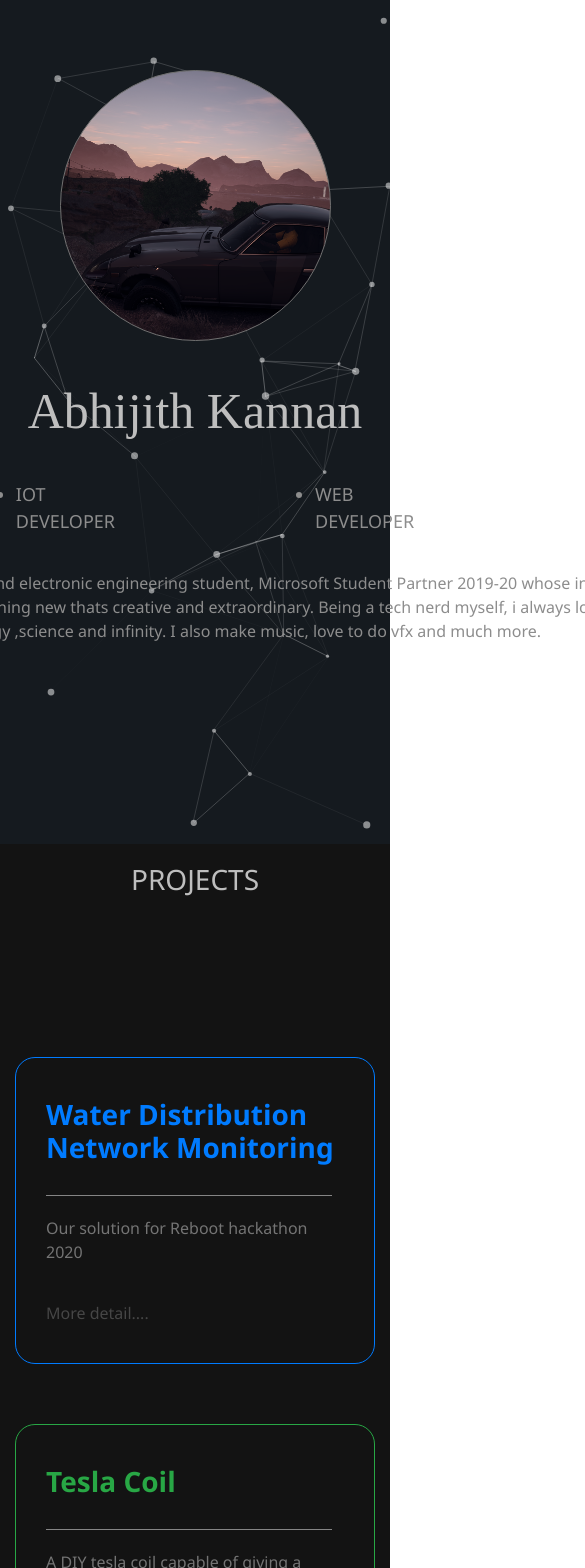
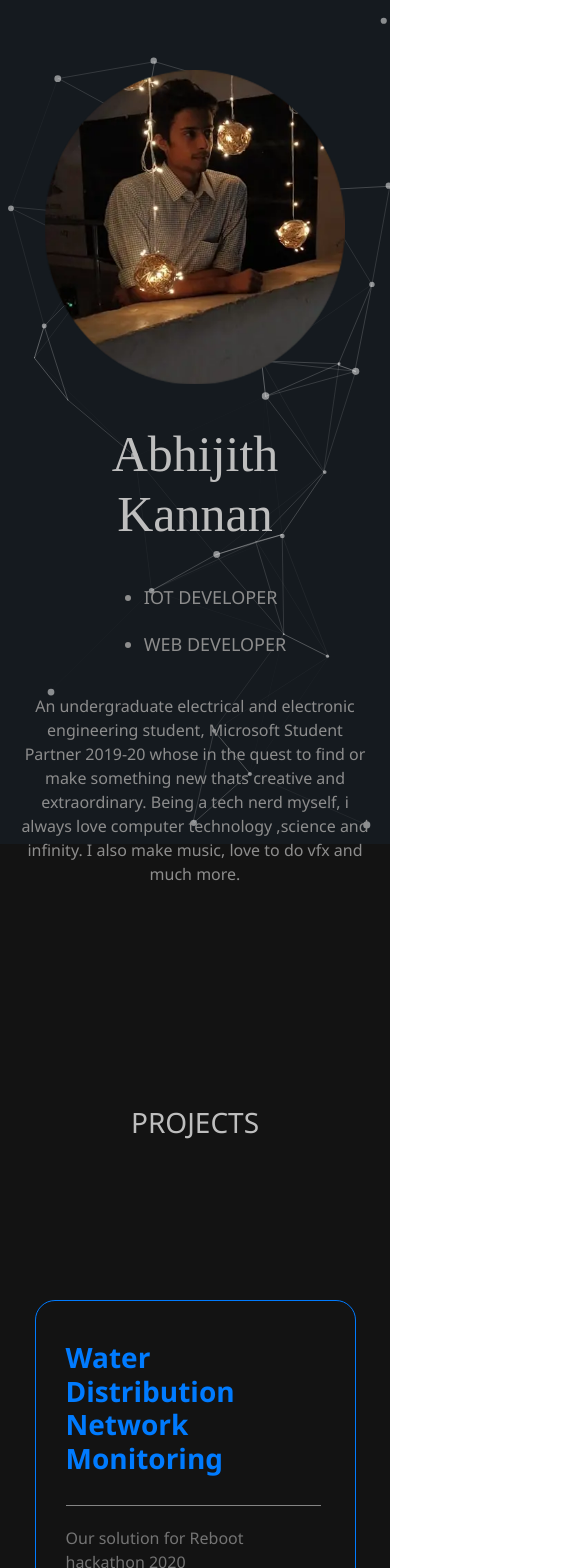
Before and after one commit to abhijith452/forgottentale.github.io, a React (Create React App) app: page / in a window 390 px wide. Shown: the top 1568 px of the page, 585 px wide, since content can reach past the window. Built offline with nearby package versions, Linux system fonts and the light colour scheme.

Commit message:
responsive

```diff
--- a/src/App.css
+++ b/src/App.css
@@ -1,6 +1,8 @@
 .wrapper2{
     background-color: #131313;
-
+    display: flex;
+    flex-direction: column;
+    justify-content: center;
 }
 *{
     font-family: 'Segoe UI';
@@ -18,3 +20,6 @@ h3{
 .intro{
     z-index: 2;
 }
+.footer{
+    color: gold;
+}
--- a/src/components/Contact.js
+++ b/src/components/Contact.js
@@ -6,15 +6,15 @@ return(
     <center><h3>CONTACT</h3></center>
 <div className="container">
 
-      <a href="#"><i class="fab fa-linkedin fa-6x"></i></a>
-      <a href="#"><i class="fab fa-facebook-square fa-6x"></i></a>
-      <a href="#"><i class="fab fa-github fa-6x"></i></a>
-      <a href="#"><i class="fab fa-instagram fa-6x"></i></a>
-      <a href="#"><i class="fab fa-twitter-square fa-6x"></i></a>
+      <a href="https://www.linkedin.com/in/forgottentale/"><i className="fab fa-linkedin fa-6x social-links"></i></a>
+      <a href="https://www.facebook.com/abhijith.kannan.98"><i className="fab fa-facebook-square fa-6x social-links"></i></a>
+      <a href="https://github.com/ForgottenTale"><i className="fab fa-github fa-6x social-links"></i></a>
+      <a href="https://www.instagram.com/the_forgotten_tale/"><i className="fab fa-instagram fa-6x social-links"></i></a>
+      <a href="https://twitter.com/abhijit77542829"><i className="fab fa-twitter-square fa-6x social-links"></i></a>
 
 
   </div>
-  <center><h6>Developed by Abhijith Kannan</h6></center>
+  <center><h6 className="footer">Developed by Abhijith Kannan</h6></center>
 </div>
 );
 }
--- a/src/components/Intro.js
+++ b/src/components/Intro.js
@@ -1,6 +1,6 @@
 import React from 'react';
 import './css/intro.css';
-import pic from './images/photo.png'
+import pic from './images/photo.webp'
 function Intro(){
     return(
         <div className="intro">
--- a/src/components/css/achievements.css
+++ b/src/components/css/achievements.css
@@ -19,3 +19,11 @@
     list-style: none;
     color: rgb(70, 70, 70);
 }
+@media only screen and (max-width: 768px){
+
+    .Achievements .col-md-6{
+        width: 90%;
+        margin-left: auto;
+        margin-right: auto;
+    }
+}
--- a/src/components/css/contact.css
+++ b/src/components/css/contact.css
@@ -16,3 +16,14 @@
 
 
 }
+@media only screen and (max-width: 768px){
+    .Contact .container{
+        display: flex;
+        flex-direction: column;
+        justify-content: center;
+        align-items: center;
+
+    }
+
+
+}
--- a/src/components/css/intro.css
+++ b/src/components/css/intro.css
@@ -6,6 +6,7 @@
     color: rgb(141, 141, 141);
     position: relative;
    z-index: 2;
+
 }
 ul{
     display: flex;
@@ -33,4 +34,31 @@ li{
 }
 .intro img{
     margin-top: 70px;
+    width: 300px;
 }
+@media only screen and (max-width: 768px){
+    .intro{
+     margin: 0 auto;
+    }
+    .intro h3{
+    text-align: center;
+    width: 80%;
+    }
+    .intro p{
+        width: 90%;
+
+     }
+     ul{
+        display: flex;
+        flex-direction: column;
+
+
+    }
+     li{
+      margin-left: 0;
+      margin-right: 0;
+
+    }
+
+
+}
--- a/src/components/css/news.css
+++ b/src/components/css/news.css
@@ -23,3 +23,11 @@
 .News .text{
     color: rgb(255, 59, 206);
 }
+@media only screen and (max-width: 768px){
+
+    .News .col-md-6{
+        width: 90%;
+        margin-left: auto;
+        margin-right: auto;
+    }
+}
--- a/src/components/css/projects.css
+++ b/src/components/css/projects.css
@@ -29,3 +29,12 @@
 .projects .border{
     border-radius: 20px;
 }
+@media only screen and (max-width: 768px){
+
+    .projects .col-md-6{
+        width: 90%;
+
+        margin-left: auto;
+        margin-right: auto;
+    }
+}
```
Also changed, not shown: src/components/images/photo.webp (added).
